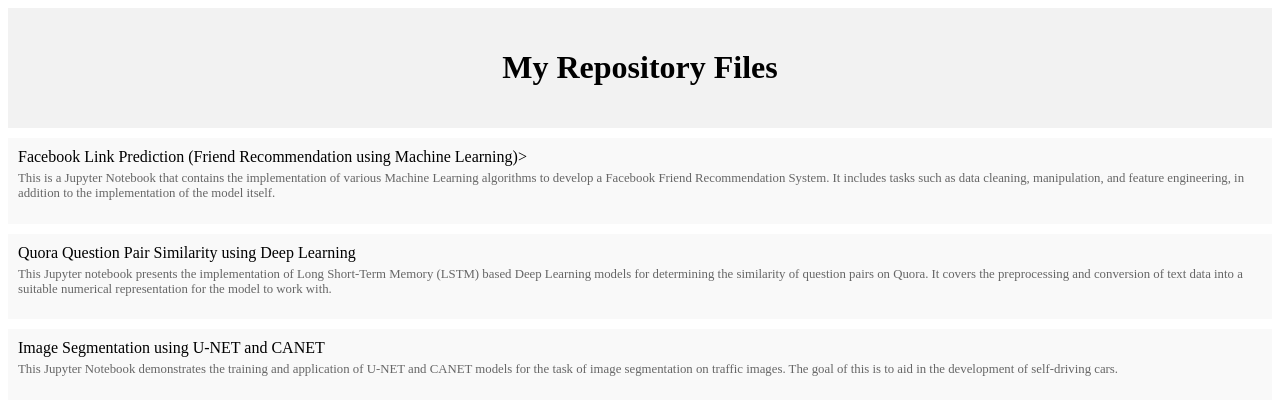
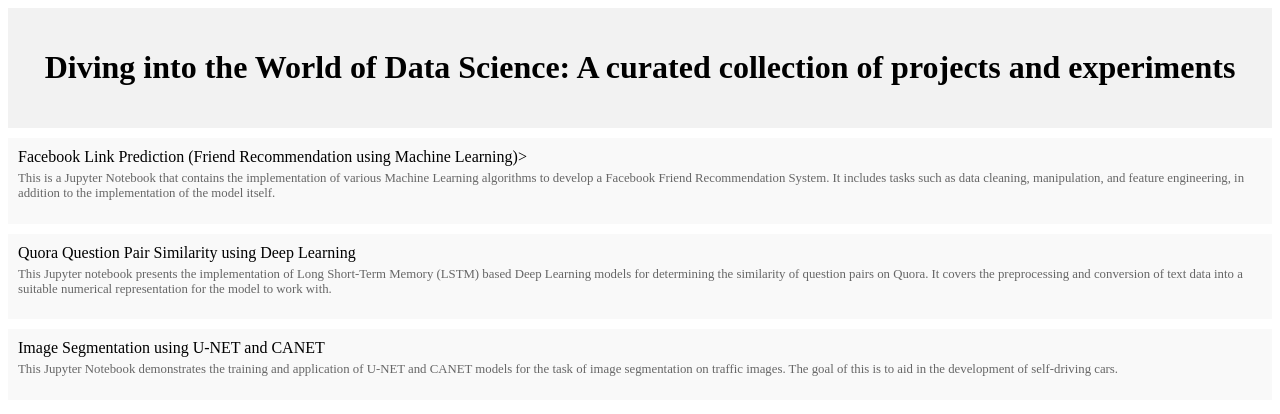
Before and after one commit to mirmmurtaza/mirmmurtaza.github.io, a plain HTML site: page index.html in a window 1280 px wide. Drawn offline with Linux system fonts and the light colour scheme.

Commit message:
Update index.html

```diff
--- a/index.html
+++ b/index.html
@@ -1,6 +1,6 @@
 <html>
   <head>
-    <title>My Repository Files</title>
+    <title>Unlocking the Power of Data: Advanced Solutions using Machine Learning and Deep Learning</title>
     <style>
       /* Styling for the header */
       header {
@@ -38,7 +38,7 @@
   </head>
   <body>
     <header>
-      <h1>My Repository Files</h1>
+      <h1>Diving into the World of Data Science: A curated collection of projects and experiments</h1>
     </header>
     <nav>
       <ul>
```
